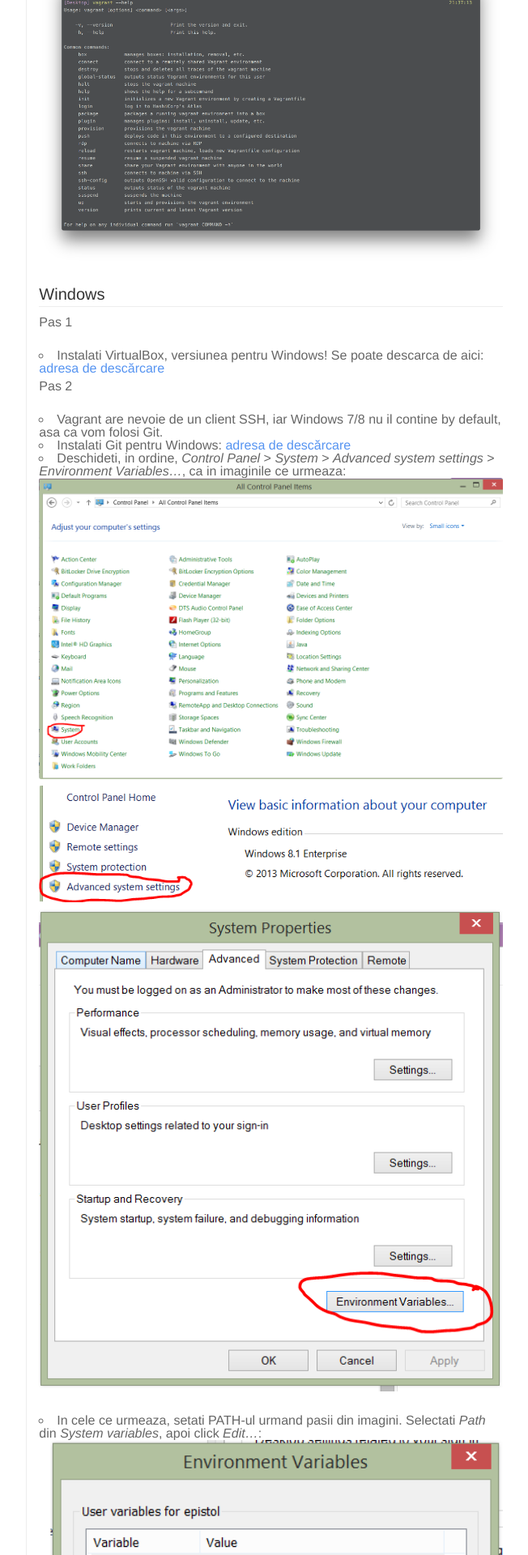
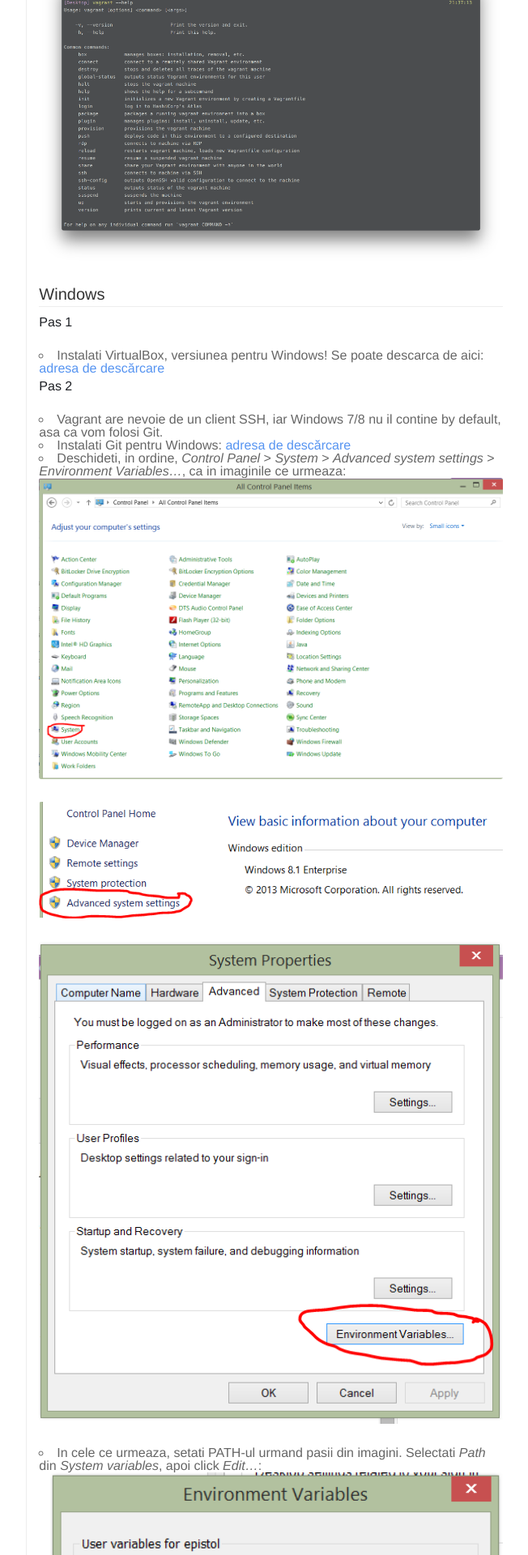
Before and after one commit to sabinmarcu/vagrant-tutorial, a Jekyll site: the page built from index.md, in a window 1280 px wide. Shown: the part 4480-6400 px from the top of the page at 81% size, without its empty margins (479-1131 px from the left). Built offline with Jekyll 4.4.1, drawn with Linux system fonts in a browser that asks for light colours; nearby versions of some CDN libraries; Markdown is read by kramdown in place of the engine named in the settings.

Commit message:
vagrant install windows fix text display

```diff
--- a/_includes/article.md
+++ b/_includes/article.md
@@ -33,27 +33,33 @@
 ### Windows
 
 
-Pas 1
+**Pas 1**
 
 - Instalati VirtualBox, versiunea pentru Windows! Se poate descarca de aici: [adresa de descărcare](https://www.virtualbox.org/wiki/Downloads)
 
 
-Pas 2
+
+**Pas 2**
 
 - Vagrant are nevoie de un client SSH, iar Windows 7/8 nu il contine by default, asa ca vom folosi Git.
 - Instalati Git pentru Windows: [adresa de descărcare](http://msysgit.github.io/)
 - Deschideti, in ordine, _Control Panel_ > _System_ > _Advanced system settings_ > _Environment Variables..._, ca in imaginile ce urmeaza:
 
 [![Imagine control panel](assets/images/images/windows/control_panel.png)](assets/images/images/windows/control_panel.png)
+
 [![Imagine system](assets/images/images/windows/system.png)](assets/images/images/windows/system.png)
+
 [![Imagine system properties](assets/images/images/windows/system_properties.png)](assets/images/images/windows/system_properties.png)
 
 - In cele ce urmeaza, setati PATH-ul urmand pasii din imagini. Selectati _Path_ din _System variables_, apoi click _Edit..._:
+
 [![Imagine path](assets/images/images/windows/path.png)](assets/images/images/windows/path.png)
+
 - In variable value, adaugati la final calea catre folderul /bin unde ati instalat git. De obicei, aceasta este C:\Program Files (x86)\Git\bin
+
 [![Imagine edit path](assets/images/images/windows/edit_path.png)](assets/images/images/windows/edit_path.png)
 
-Pas 3
+**Pas 3**
 
 - Instalati Vagrant, versiunea de Windows: [adresa de descărcare a site-ului](http://www.vagrantup.com/downloads.html)
 - Dupa instalare, windows-ul va cere un restart pentru a-si crea configurarile
```
